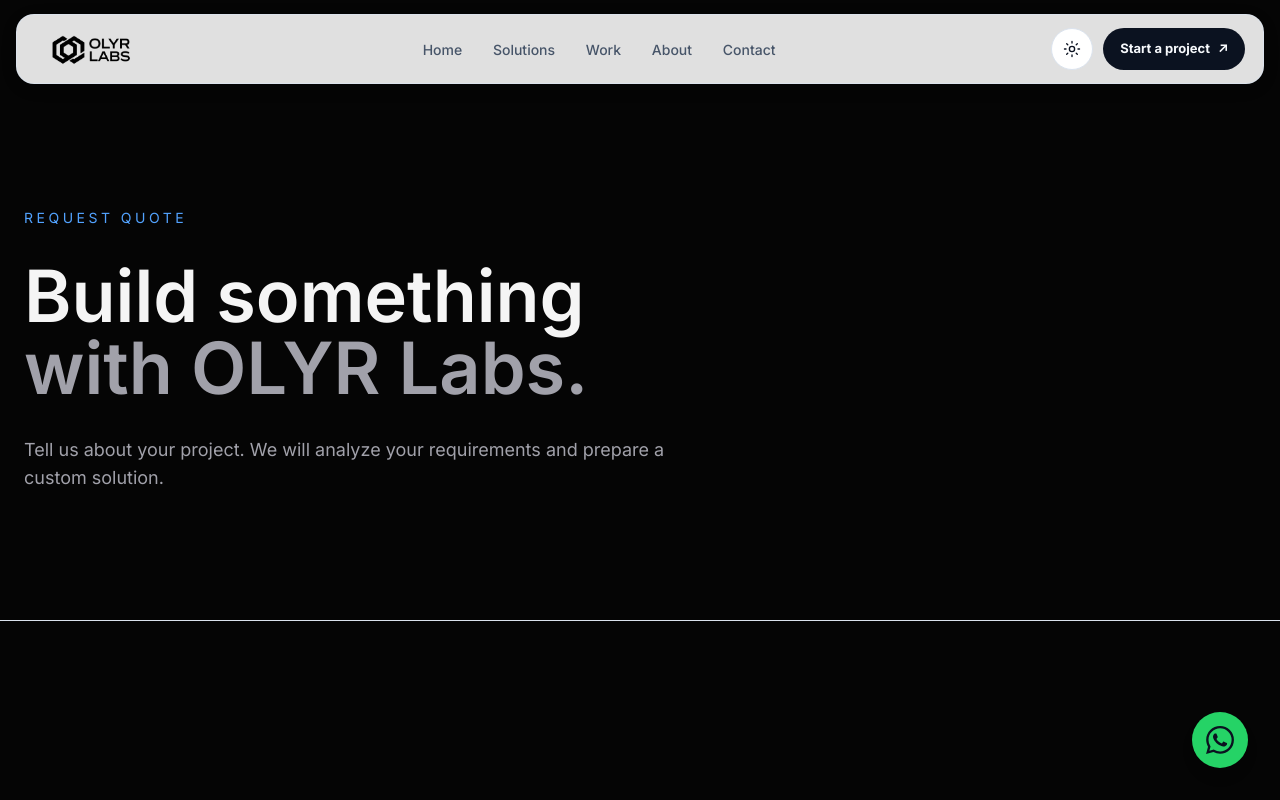
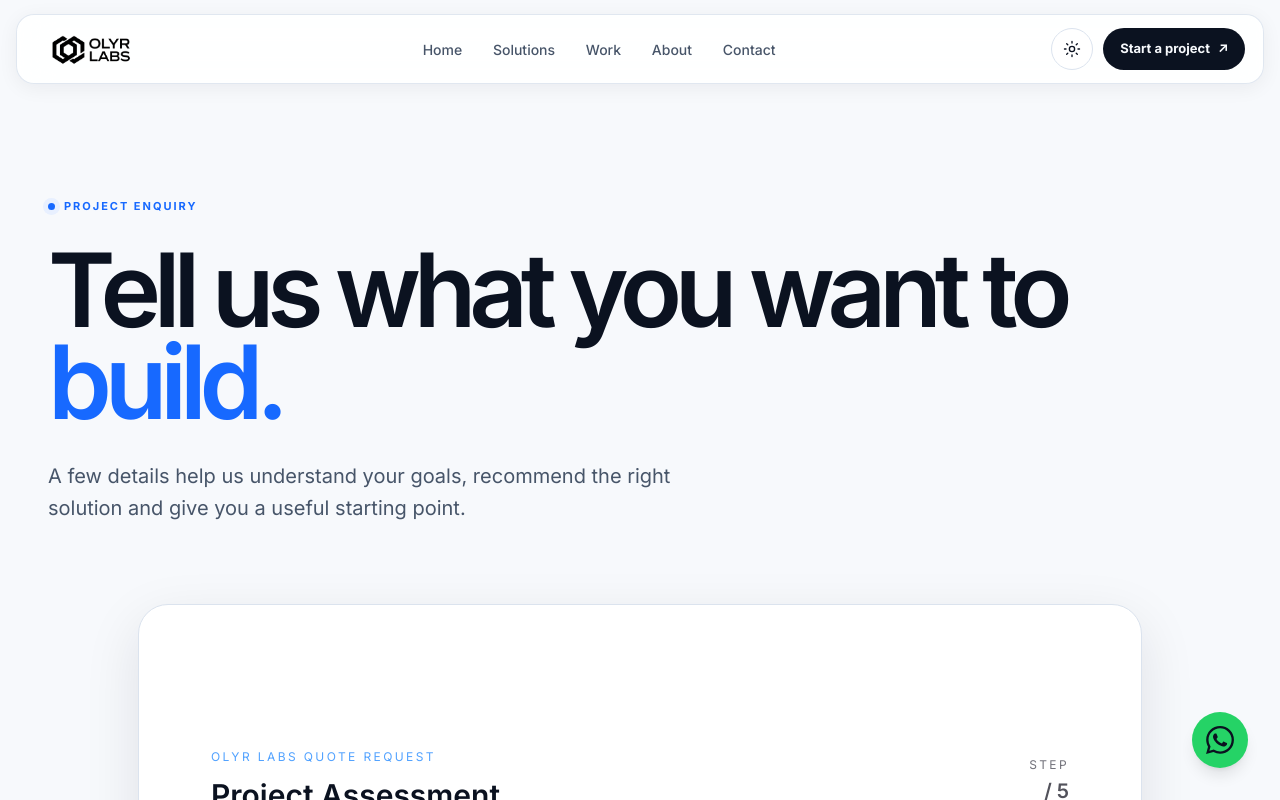
Before and after one commit to OLYR-Labs/website, a Next.js app: page /quote in a window 1280 px wide. Shown: the top 800 px of the page. Built offline with nearby package versions, Linux system fonts and the light colour scheme.

Commit message:
feat: redesign quote page around guided conversion

```diff
--- a/app/quote/page.tsx
+++ b/app/quote/page.tsx
@@ -1,64 +1,14 @@
 import QuoteForm from "@/components/QuoteForm";
 
-
-export default function QuotePage(){
-
-return (
-
-<main className="min-h-screen bg-[#050505] text-[#F5F5F5]">
-
-
-<section className="border-b border-white/10 pt-20">
-
-
-<div className="mx-auto max-w-7xl px-6 py-32">
-
-
-<p className="text-sm uppercase tracking-[0.25em] text-blue-400">
-Request Quote
-</p>
-
-
-<h1 className="mt-8 text-5xl font-semibold sm:text-7xl">
-
-Build something
-<br />
-
-<span className="text-[#A1A1AA]">
-with OLYR Labs.
-</span>
-
-</h1>
-
-
-<p className="mt-8 max-w-2xl text-lg text-[#A1A1AA]">
-
-Tell us about your project.
-We will analyze your requirements
-and prepare a custom solution.
-
-</p>
-
-
-</div>
-
-</section>
-
-
-
-<section className="py-24">
-
-<div className="mx-auto max-w-5xl px-6">
-
-<QuoteForm />
-
-</div>
-
-</section>
-
-
-</main>
-
-);
-
+export default function QuotePage() {
+  return (
+    <main className="overflow-hidden pt-24">
+      <section className="mx-auto max-w-[1440px] px-5 pb-16 pt-16 sm:px-8 lg:px-12 lg:pb-20 lg:pt-24">
+        <span className="eyebrow">PROJECT ENQUIRY</span>
+        <h1 className="mt-7 max-w-5xl text-[clamp(3.5rem,8vw,7.6rem)] font-semibold leading-[.9] tracking-[-.07em]">Tell us what you want to <span className="text-[var(--blue)]">build.</span></h1>
+        <p className="mt-8 max-w-2xl text-lg leading-8 text-[var(--text-secondary)] sm:text-xl">A few details help us understand your goals, recommend the right solution and give you a useful starting point.</p>
+      </section>
+      <section className="mx-auto max-w-[1100px] px-5 pb-8 sm:px-8 lg:px-12"><div className="rounded-[30px] border border-[var(--border)] bg-[var(--surface)] p-5 shadow-[var(--shadow-md)] sm:p-8 lg:p-12"><QuoteForm /></div></section>
+    </main>
+  );
 }
```
